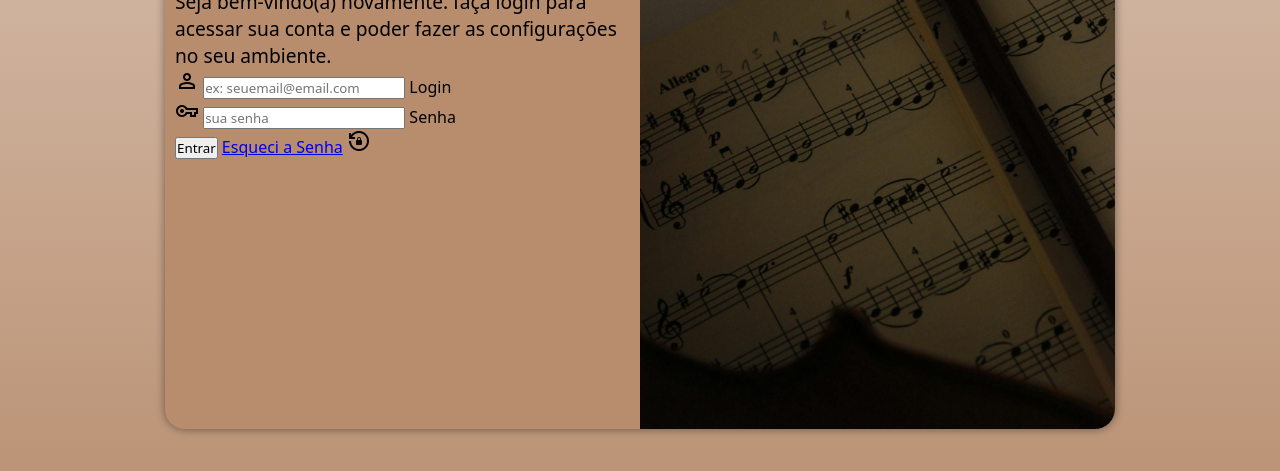
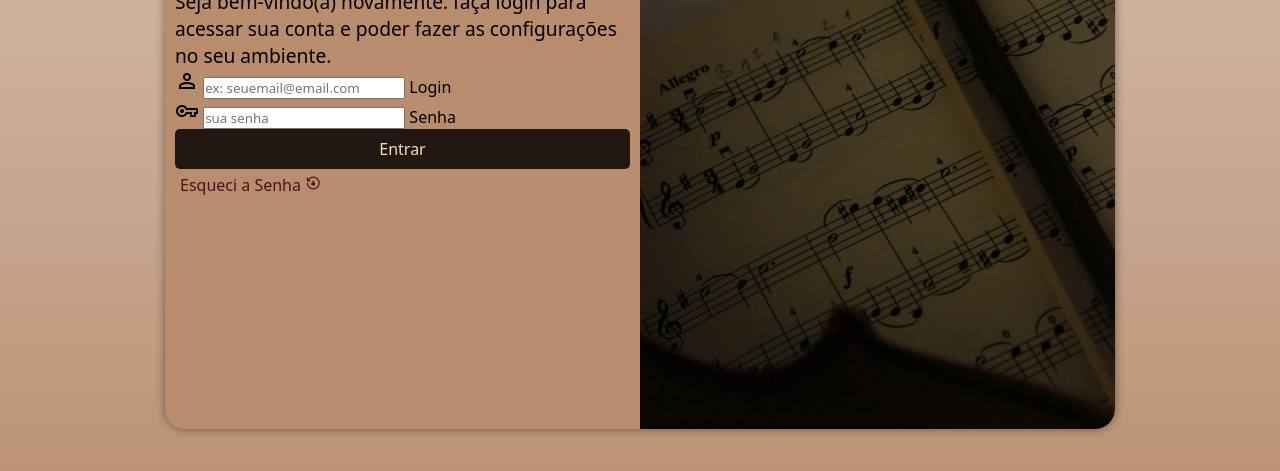
Before and after one commit to GDG09/Projeto-login, a plain HTML site: page index.html in a window 1280 px wide. Shown: the part 221-692 px from the top of the page. Drawn offline with nearby package versions, Linux system fonts and the light colour scheme.

Commit message:
Aprimora o formulário de login com novos estilos e botão para "Esqueci a Senha" incompleto

```diff
--- a/estilos/style.css
+++ b/estilos/style.css
@@ -66,3 +66,38 @@ div#formulario > h1 {
     text-align: center;
     margin-bottom: 10px;
 }
+
+form >input[type=submit] {
+    display: block;
+    font-size: 1em;
+    width: 100%;
+    height: 40px;
+    color: wheat;
+    background-color: var(--cor-primaria);
+    border: none;
+    border-radius: 5px;
+    cursor:pointer;
+}
+
+form >input[type=submit]:hover{
+    background-color:#302218;
+
+}
+
+form > a.botao {
+    display: block;
+    text-decoration: none;
+    text-align: left;
+    font-size: 1em;
+    width: 100%;
+    height: 40px;
+    color:#4d121c;
+    padding: 5px;
+}
+form > a.botao:hover {
+    color:#58121ea6 ;
+}
+
+form > a.botao > i {
+    font-size: 1em;
+}
--- a/index.html
+++ b/index.html
@@ -29,8 +29,8 @@
                         <label for="isenha">Senha</label>
                     </div>
                     <input type="submit" value="Entrar">
-                    <a href="esqueci.html"> Esqueci a Senha</a>
-                    <i class="material-symbols-outlined">lock_reset</i>
+                    <a href="esqueci.html" class="botao"> Esqueci a Senha <i class="material-symbols-outlined">lock_reset</i></a>
+
                 </form>
             </div>
 
```
